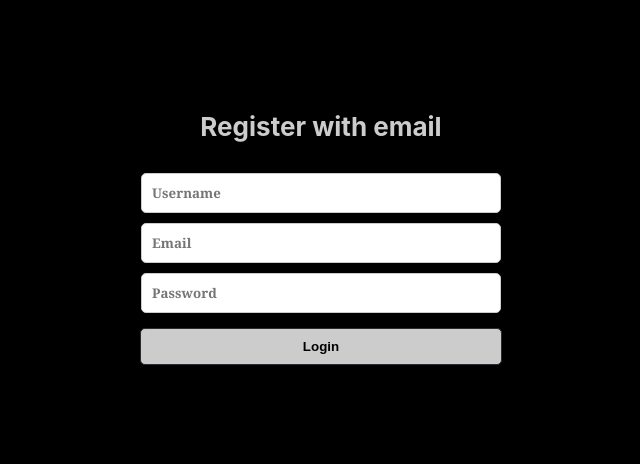
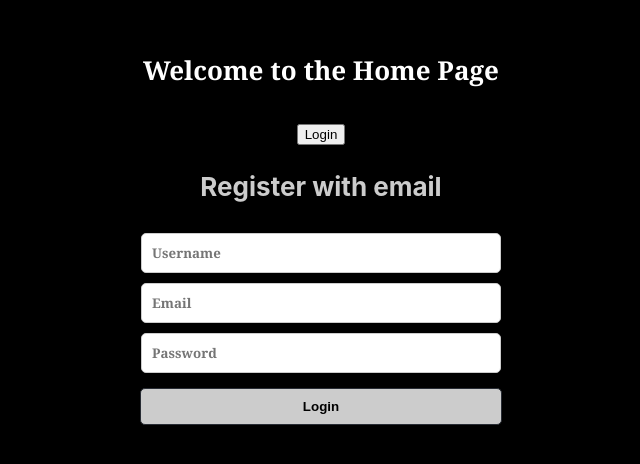
Before and after one commit to Yugenero/Nexus, a React (Create React App) app: page / in a window 1280 px wide. Shown: the part 170-634 px from the top of the page, without its empty margins (319-959 px from the left). Built offline with nearby package versions, Linux system fonts and the light colour scheme.

Commit message:
Fixed Port

```diff
--- a/src/App.js
+++ b/src/App.js
@@ -1,12 +1,17 @@
 import './App.css';
 import Register from './pages/register.js';
+import Home from './pages/home.js';
 function App() {
 
   return (
     <div className="App">
       <header className="App-header">
+        <Home/>
         <Register/>
       </header>
+      <body className="App-body">
+
+      </body>
     </div>
   );
 }
--- a/src/pages/home.js
+++ b/src/pages/home.js
@@ -1,3 +1,15 @@
 import React from "react";
 import { useState } from "react";
 import './styles/home.css';
+
+function Home() {
+	return (
+		<div className="home_ui">
+			<p className="home_text">Welcome to the Home Page</p>
+			<button className="home_registration" type="submit">Login</button>
+		</div>
+
+	);
+}
+
+export default Home;
--- a/src/pages/register.js
+++ b/src/pages/register.js
@@ -16,7 +16,6 @@ function Register() {
 		.then(result => console.log(result))
 		.catch(error => console.log(error))
 	};
-
 
 	return (
 		<div>
--- a/src/pages/styles/home.css
+++ b/src/pages/styles/home.css
@@ -0,0 +1,8 @@
+.home_text {
+	display: flex;
+	flex-direction: column;
+	justify-content: center;
+	align-items: center;
+	font-weight: bold;
+	font-family: Georgia, 'Times New Roman', Times, serif;
+}
--- a/src/server/server.js
+++ b/src/server/server.js
@@ -7,8 +7,8 @@
 const express = require('express'); // listen for POST requests
 const mongoose = require('mongoose'); // connect to MongoDB
 const cors = require('cors'); // allow cross-origin requests
-
 const app = express(); // create an Express app
+const port = 3001;
 
 // Connect to MongoDB Atlas
 mongoose.connect('mongodb+srv://neroxv1313:Snowfuzzyugen13-@mydb.vv5dhyk.mongodb.net/?retryWrites=true&w=majority&appName=myDB', { useNewUrlParser: true, useUnifiedTopology: true })
@@ -47,6 +47,6 @@ app.post('/users', (req, res) => {
 
 
 // Start the server
-app.listen(3001, () => {
-  console.log('Server is running on port 3001');
+app.listen(port, () => {
+  console.log('Server is running on port ' + port);
 });
```
